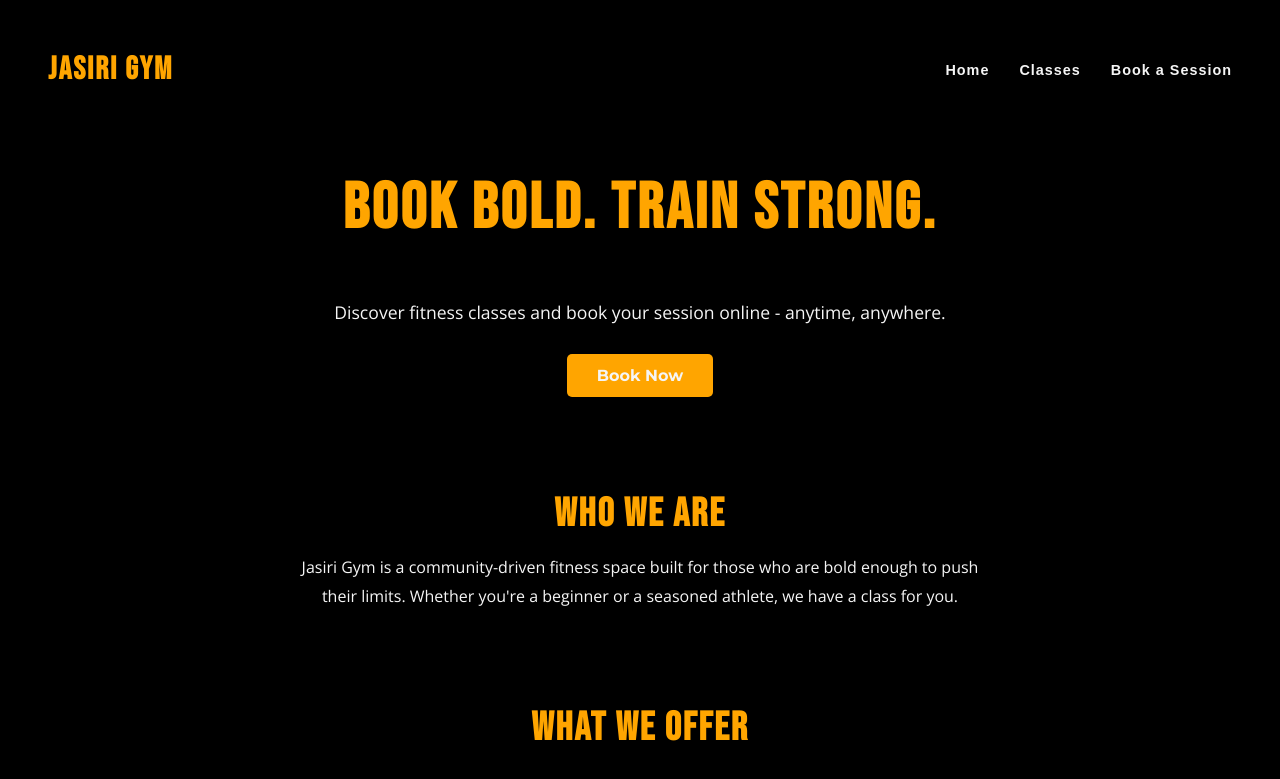
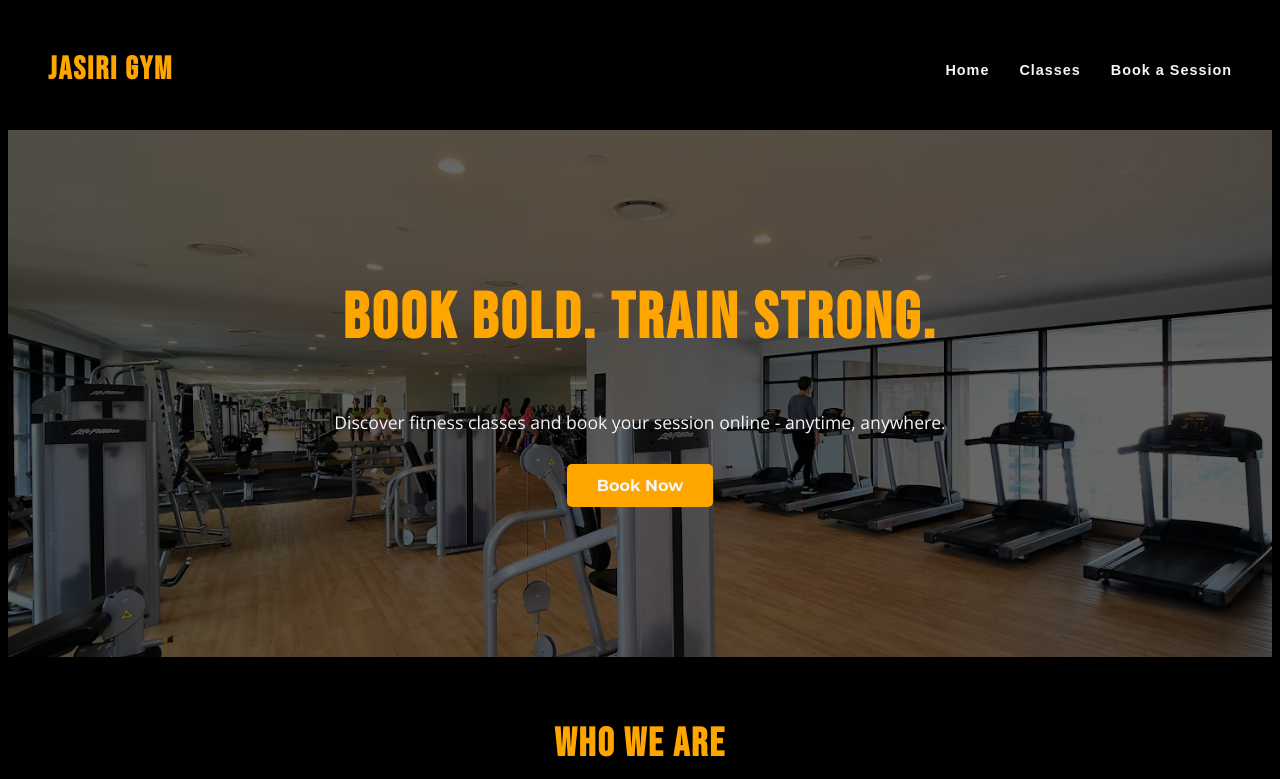
Before and after one commit to adisacodes/Jasiri-gym, a plain HTML site: page index.html in a window 1280 px wide. Shown: the top 779 px of the page. Drawn offline with nearby package versions, Linux system fonts and the light colour scheme.

Commit message:
Add hero background image to homepage

```diff
--- a/style.css
+++ b/style.css
@@ -476,3 +476,28 @@ background-color: black;
     color: #ff6b00;
     font-family: 'Montserrat', sans-serif;
 }
+
+.hero {
+    background-image: url('hero.avif');
+    background-size: cover;
+    background-position: center;
+    background-repeat: no-repeat;
+    text-align: center;
+    padding: 150px 20px;
+    position: relative;
+}
+.hero-content {
+    position: relative;
+    z-index: 1;
+}
+
+.hero::before {
+    content: '';
+    position: absolute;
+    top: 0;
+    left: 0;
+    width: 100%;
+    height: 100%;
+    background-color: rgba(0, 0, 0, 0.6);
+    z-index: 0;
+}
```
Also changed, not shown: hero.avif (added), hero2.avif (added).
